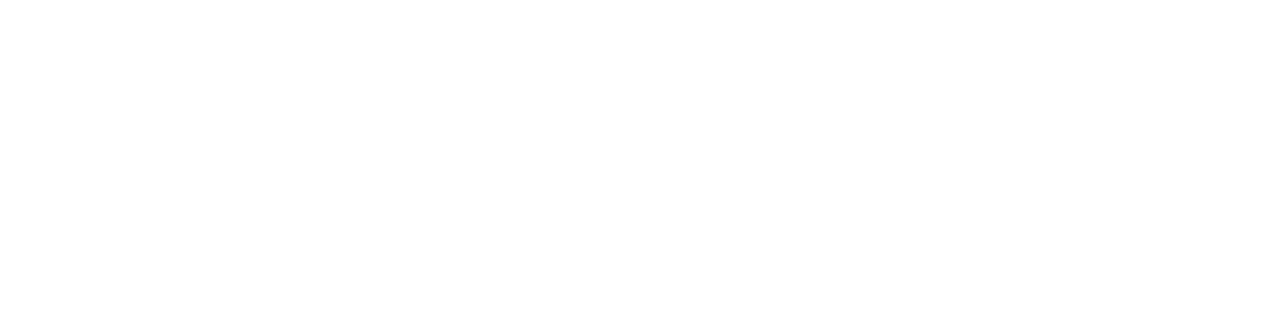
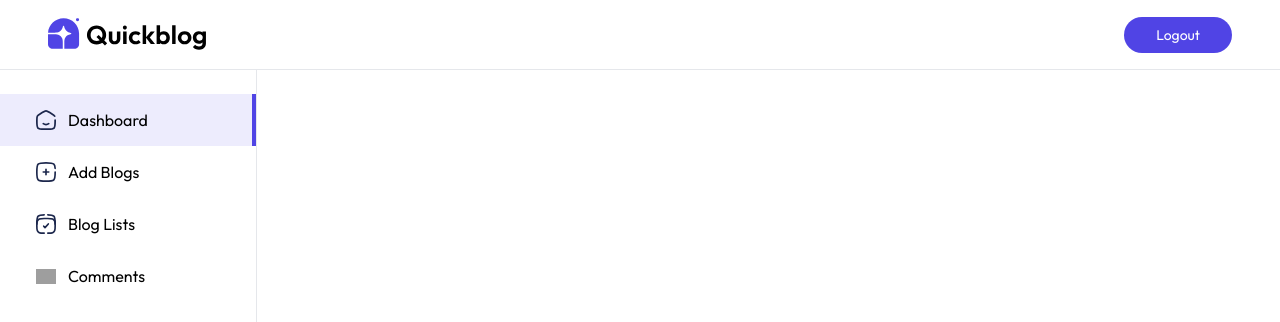
Before and after one commit to RaunakMishr/ThinkScribe, a React (Vite) app in the folder client/: page /admin in a window 1280 px wide. Before the commit this address had no page. Shown: the top 322 px of the page. Built offline with nearby package versions, Linux system fonts and the light colour scheme; grey boxes are pictures that could not be loaded.

Commit message:
Sidebar created

```diff
--- a/client/src/App.jsx
+++ b/client/src/App.jsx
@@ -2,12 +2,26 @@
 import { Route, Routes } from 'react-router-dom';
 import Home from './pages/Home';
 import Blog from './pages/Blog';
+import Layout from './pages/Admin/Layout';
+import AddBlog from './pages/Admin/AddBlog';
+import Dashboard from './pages/Admin/Dashboard';
+import ListBlog from './pages/Admin/ListBlog';
+import Comments from './pages/Admin/Comments';
+
 const App = ()=>{
   return(
     <div>
       <Routes>
         <Route path='/' element ={<Home/>}></Route>
         <Route path='/blog/:id' element={<Blog/>}></Route>
+
+        <Route path='/admin' element={<Layout/>}>
+          <Route index element={<Dashboard/>}></Route>
+          <Route path='addBlog' element={<AddBlog/>}></Route>
+          <Route path='listBlog' element={<ListBlog/>}></Route>
+          <Route path='comments' element={<Comments/>}></Route>
+        </Route>
+
       </Routes>
     </div>
   )
--- /dev/null
+++ b/client/src/components/admin/Login.jsx
@@ -0,0 +1,9 @@
+import React from 'react'
+
+const Login = () => {
+  return (
+    <div>Login</div>
+  )
+}
+
+export default Login
--- /dev/null
+++ b/client/src/components/admin/Sidebar.jsx
@@ -0,0 +1,29 @@
+import React from 'react'
+import { NavLink } from 'react-router-dom'
+import { assets } from '../../assets/assets'
+
+const Sidebar = () => {
+  return (
+    <div className='flex flex-col border-r border-gray-200 min-h-full pt-6'>
+        <NavLink end = {true} to ='/admin' className={({isActive})=>`flex items-center gap-3 py-3.5 px-3 md:px-9 md:min-w-64 cursor-pointer ${isActive && "bg-primary/10 border-r-4 border-primary"}`}>
+            <img src={assets.home_icon} alt="" className='min-w-4 w-5' />
+            <p className='hidden md:inline-block'>Dashboard</p>
+        </NavLink>
+        <NavLink to ='/admin/addBlog' className={({isActive})=>`flex items-center gap-3 py-3.5 px-3 md:px-9 md:min-w-64 cursor-pointer ${isActive && "bg-primary/10 border-r-4 border-primary"}`}>
+            <img src={assets.add_icon} alt="" className='min-w-4 w-5' />
+            <p className='hidden md:inline-block'>Add Blogs</p>
+        </NavLink>
+        <NavLink to ='/admin/listBlog' className={({isActive})=>`flex items-center gap-3 py-3.5 px-3 md:px-9 md:min-w-64 cursor-pointer ${isActive && "bg-primary/10 border-r-4 border-primary"}`}>
+            <img src={assets.list_icon} alt="" className='min-w-4 w-5' />
+            <p className='hidden md:inline-block'>Blog Lists</p>
+        </NavLink>
+        <NavLink to ='/admin/comments' className={({isActive})=>`flex items-center gap-3 py-3.5 px-3 md:px-9 md:min-w-64 cursor-pointer ${isActive && "bg-primary/10 border-r-4 border-primary"}`}>
+            <img src={assets.comment_icon} alt="" className='min-w-4 w-5' />
+            <p className='hidden md:inline-block'>Comments</p>
+        </NavLink>
+
+    </div>
+  )
+}
+
+export default Sidebar
--- /dev/null
+++ b/client/src/pages/Admin/AddBlog.jsx
@@ -0,0 +1,9 @@
+import React from 'react'
+
+const AddBlog = () => {
+  return (
+    <div>AddBlog</div>
+  )
+}
+
+export default AddBlog
--- /dev/null
+++ b/client/src/pages/Admin/Comments.jsx
@@ -0,0 +1,9 @@
+import React from 'react'
+
+const Comments = () => {
+  return (
+    <div>Comments</div>
+  )
+}
+
+export default Comments
--- /dev/null
+++ b/client/src/pages/Admin/Dashboard.jsx
@@ -0,0 +1,9 @@
+import React from 'react'
+
+const Dashboard = () => {
+  return (
+    <div></div>
+  )
+}
+
+export default Dashboard
--- /dev/null
+++ b/client/src/pages/Admin/Layout.jsx
@@ -0,0 +1,29 @@
+import React from 'react'
+import {assets} from '../../assets/assets'
+import { Outlet, useNavigate } from 'react-router-dom'
+import Sidebar from '../../components/admin/Sidebar'
+
+const Layout = () => {
+    const navigate = useNavigate()
+
+    const logout = ()=>{
+        navigate('/')
+    }
+  return (
+   <>
+    <div className='flex items-center justify-between py-2 h-[70px] px-4 sm:px-12 border-b border-gray-200'>
+        <img src={assets.logo} alt="" className='w-32 sm:w-40 cursor-pointer' onClick={()=> navigate('/')} />
+        <button onClick={logout} className='text-sm px-8 py-2 bg-primary text-white rounded-full cursor-pointer'>Logout</button>
+    </div>
+
+    <div className='flex h-[calc(100vh-70px)]'>
+        <Sidebar/>
+        {/* <Outlet/> used for nested routing */}
+        <Outlet/>
+
+    </div>
+   </>
+  )
+}
+
+export default Layout
--- /dev/null
+++ b/client/src/pages/Admin/ListBlog.jsx
@@ -0,0 +1,9 @@
+import React from 'react'
+
+const ListBlog = () => {
+  return (
+    <div>ListBlog</div>
+  )
+}
+
+export default ListBlog
```
